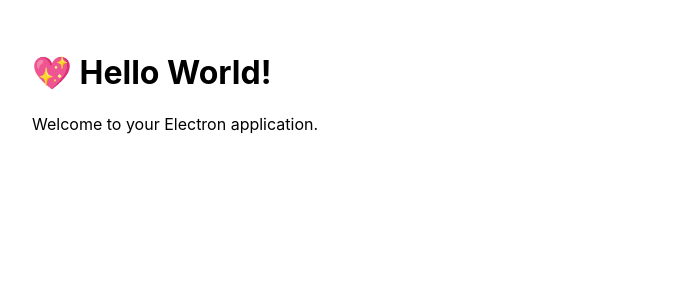
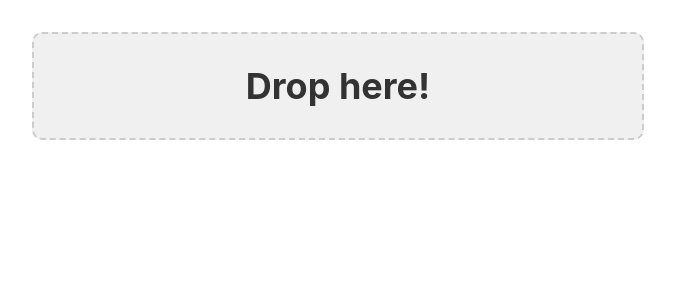
Before and after one commit to vranometria/electron-image-viewer, a Vue app: page / in a window 1280 px wide. Shown: the top 300 px of the page, without its empty margins (304-979 px from the left). Built offline with nearby package versions, Linux system fonts and the light colour scheme.

Commit message:
スクロールで画像を切り替える

```diff
--- a/src/App.vue
+++ b/src/App.vue
@@ -1,9 +1,10 @@
 <template>
-    <div @dragover.prevent="events.dragover" @drop.prevent="events.handleDrop" class="app-container">
-        <h1>💖 Hello World!</h1>
-        <p>Welcome to your Electron application.</p>
-        <div v-for="fileData in fileDatas" class="file-item">
-            <img :src="fileData.imgSrc" alt="File Icon" class="file-icon" />
+    <div @dragover.prevent="events.dragover" @drop.prevent="events.handleDrop" @wheel="events.wheel" class="app-container">
+        <div v-if="fileDatas.length > 0" class="img-container">
+            <img :src="fileDatas[index].imgSrc" alt="Image" class="file-image" />
+        </div>
+        <div v-else class="drop-container">
+            <h2>Drop here!</h2>
         </div>
     </div>
 </template>
@@ -14,6 +15,7 @@
 
 const files = ref<File[]>([])
 const fileDatas = ref<FileData[]>('')
+const index = ref(0);
 
 const events = {
     dragover: (e) => {
@@ -27,7 +29,46 @@
             pathes.push(p);
         }
         fileDatas.value = await window.api.resolveFiles(pathes);
+    },
+    wheel: (e) => {
+        if (e.deltaY > 0) {
+            index.value = index.value + 1;
+        } else {
+            index.value = index.value - 1;
+        }
+
+        if (index.value < 0) {
+            index.value = 0;
+        } else if (index.value >= fileDatas.value.length) {
+            index.value = fileDatas.value.length - 1;
+        }
     }
 }
 
 </script>
+
+
+<style scoped lang="css">
+.drop-container {
+    width: 100%;
+    height: 100%;
+    display: flex;
+    justify-content: center;
+    align-items: center;
+    background-color: #f0f0f0;
+    border: 2px dashed #ccc;
+    border-radius: 10px;
+    font-size: 24px;
+    color: #333;
+}
+
+.img-container {
+    width: 100%;
+    height: 100%;
+    display: flex;
+    justify-content: center;
+    align-items: center;
+    background-color: #f0f0f0;
+    border-radius: 10px;
+}
+</style>
```
